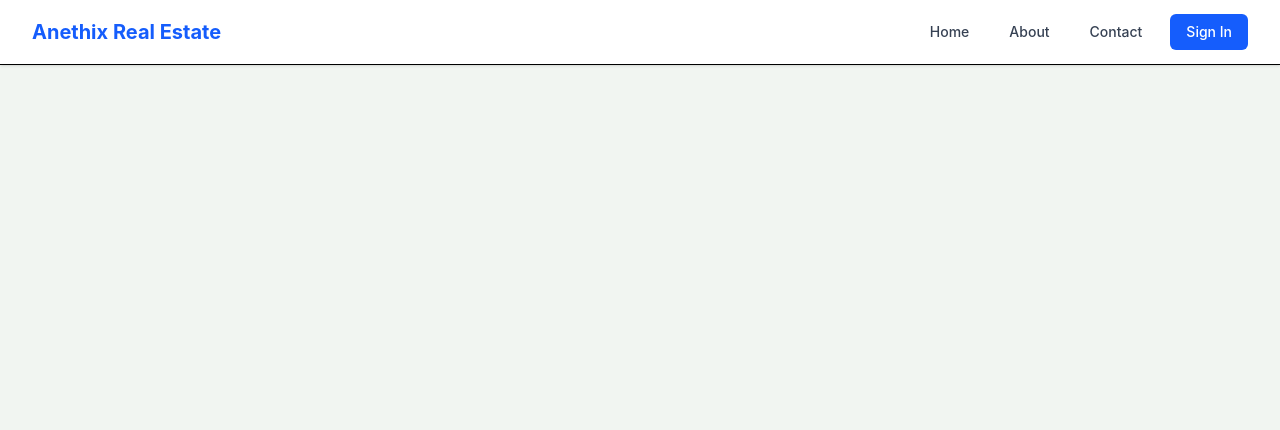
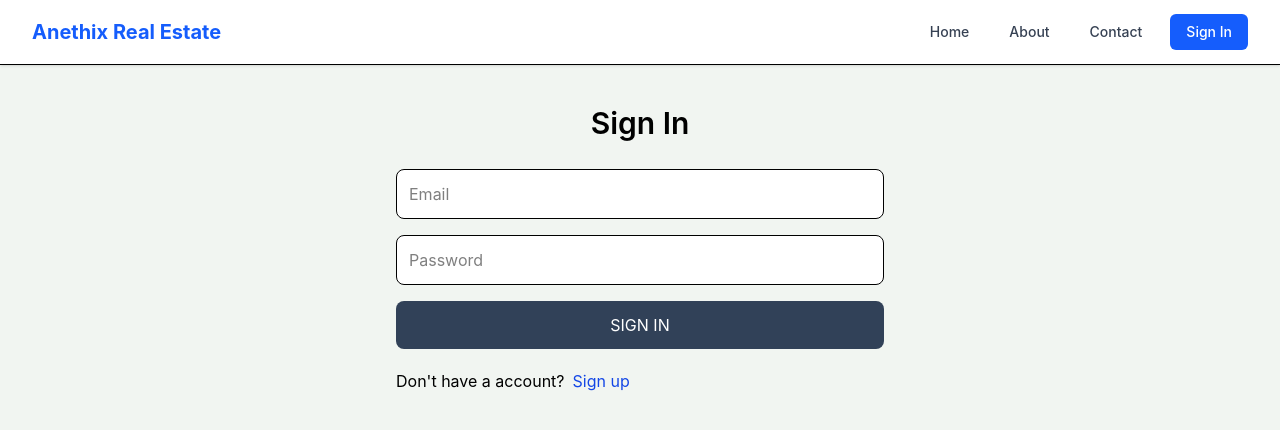
Before and after one commit to MasterchiefSameer/Anethix_Intern_Real_Estate_Website_1, a React (Vite) app in the folder client/: page /sign-in in a window 1280 px wide. Shown: the top 430 px of the page. Built offline with nearby package versions, Linux system fonts and the light colour scheme.

Commit message:
Create signin page and api, install redux toolkit and made changes on app file

```diff
--- a/client/package.json
+++ b/client/package.json
@@ -10,6 +10,7 @@
     "preview": "vite preview"
   },
   "dependencies": {
+    "@reduxjs/toolkit": "^2.12.0",
     "@tailwindcss/postcss": "^4.3.2",
     "@tailwindcss/vite": "^4.3.2",
     "bcryptjs": "^3.0.3",
@@ -18,6 +19,7 @@
     "postcss": "^8.5.17",
     "react": "^19.2.7",
     "react-dom": "^19.2.7",
+    "react-redux": "^9.3.0",
     "react-router-dom": "^7.18.1",
     "sonner": "^2.0.7",
     "tailwind-merge": "^3.6.0",
--- a/client/src/App.jsx
+++ b/client/src/App.jsx
@@ -10,7 +10,7 @@
 import About from './pages/Customer/About'
 import Contact from './pages/Customer/Contact'
 // import Login from './pages/Customer/Login'
-// import SignIn from './pages/Auth/SignIn'
+import SignIn from './pages/Auth/SignIn'
 // import Register from './pages/Customer/Register'
 import SignUp from './pages/Auth/SignUp'
 import Header from './components/Header'
@@ -29,7 +29,7 @@
         <Route path='/about' element={<About />} />
         <Route path='/contact' element={<Contact />} />
         {/* <Route path='/login' element={<Login />} /> */}
-        {/* <Route path='/sign-in' element={<SignIn />} /> */}
+        <Route path='/sign-in' element={<SignIn />} />
         <Route path='/sign-up' element={<SignUp />} />
       </Routes>
     </BrowserRouter>
--- a/client/src/main.jsx
+++ b/client/src/main.jsx
@@ -11,9 +11,13 @@
 import { createRoot } from 'react-dom/client'
 import './index.css'
 import App from './App.jsx'
+import { store } from './redux/store.js';
+import { Provider } from 'react-redux'
 
 createRoot(document.getElementById('root')).render(
-  <StrictMode>
-    <App />
-  </StrictMode>,
+  // <StrictMode>
+    <Provider store={store}>
+      <App />
+    </Provider>
+  // </StrictMode>,
 )
--- a/client/src/pages/Auth/SignIn.jsx
+++ b/client/src/pages/Auth/SignIn.jsx
@@ -1,9 +1,94 @@
 import React from 'react'
+import { useState } from 'react';
+import { useDispatch, useSelector } from 'react-redux';
+import {
+  signInStart,
+  signInSuccess,
+  signInFailure
+} from '../../redux/user/userSlice.js'
+import { Link, useNavigate } from 'react-router-dom'
 
-const SignIn = () => {
+export default function SignIn() {
+  const [formData, setFormData] = useState({}); // set up usestate to storing the data from the form
+  // const [error, setError] = useState(null); // for error message
+  // const [loading, setLoading] = useState(false); // for loading button
+  const { loading, error } = useSelector((state) => state.user); // show loading and error message from global state, name called user
+  const navigate = useNavigate();
+  const dispatch = useDispatch();
+  const handleChange = (e) => {
+    setFormData({
+      ...formData,
+      [e.target.id] : e.target.value,
+    });
+  };
+  // console.log(formData); //show all data in console
+  const handleSubmit = async (e) => {
+    e.preventDefault();
+   try{
+    //remove this and use signInStart
+    // setLoading(true);
+    dispatch(signInStart());
+    const res = await fetch('/api/auth/signin', {
+      method: 'POST',
+      headers: {
+        'Content-Type': 'application/json',
+      },
+      body: JSON.stringify(formData),
+    });
+    const data = await res.json();
+    // console.log(data); // show the database response in console of browser
+     if (data.success === false) {
+        // setLoading(false);
+        // setError(data.message);
+        dispatch(signInFailure(data.message)); //show error message
+        return;
+      }
+      // setLoading(false);
+      // setError(null);
+      dispatch(signInSuccess(data)); // show data
+      navigate('/');
+    } catch (error) {
+      // setLoading(false);
+      // setError(error.message);
+      dispatch(signInFailure(error.message));
+    }
+  };
+  console.log(formData); //show all data in console of browser
   return (
-    <div>SignIn</div>
+    <div className='p-3 max-w-lg mx-auto'>
+      <h1 className='text-3xl text-center font-semibold my-7'>
+        Sign In
+      </h1>
+      <form onSubmit={handleSubmit} className='flex flex-col gap-4'>
+        <input type="email"
+          placeholder="Email"
+          className='border p-3 rounded-lg bg-white'
+          id='email'
+          onChange={handleChange}
+          />
+        <input type="password"
+          placeholder="Password"
+          className='border p-3 rounded-lg bg-white'
+          id='password'
+          onChange={handleChange}
+          />
+
+        <button disabled={loading}
+          className='bg-slate-700 text-white p-3 rounded-lg
+        uppercase hover:opacity-95 disabled:opacity-80
+        transition duration-300'>{loading ? 'Creating....' : 'Sign in'}
+        </button>
+      </form>
+      <div className='flex gap-2 mt-5'>
+        <p>Don't have a account?</p>
+        <Link to="/sign-up">
+          <span className='text-blue-700 hover:underline'>
+            Sign up
+          </span>
+        </Link>
+      </div>
+      {error && <p className='text-red-500 mt-5'>{error}</p>}
+    </div>
+
   )
 }
-
-export default SignIn
--- a/client/src/pages/Auth/SignUp.jsx
+++ b/client/src/pages/Auth/SignUp.jsx
@@ -10,13 +10,13 @@
   const handleChange = (e) => {
     setFormData({
       ...formData,
-      [e.target.id] : e.target.value,
+      [e.target.id]: e.target.value,
     });
   };
   // console.log(formData); //show all data in console
   const handleSubmit = async (e) => {
     e.preventDefault();
-   try{
+    try {
       setLoading(true);
       const res = await fetch('/api/auth/signup', {
         method: 'POST',
@@ -47,15 +47,34 @@
         Sign Up
       </h1>
       <form onSubmit={handleSubmit} className='flex flex-col gap-4'>
-        <input type="text" placeholder="username"
-          className='border p-3 rounded-lg bg-white' id='username' onChange={handleChange}  />
-        <input type="email" placeholder="email"
-          className='border p-3 rounded-lg bg-white' id='email' onChange={handleChange} />
-        <input type="password" placeholder="password"
-          className='border p-3 rounded-lg bg-white' id='password'onChange={handleChange}  />
-        <button disabled = {loading} className='bg-slate-700 text-white p-3 rounded-lg
-        uppercase hover:opacity-95 disabled:opacity-80 transition
-         duration-300'>{loading ? 'Creating....' : 'Sign up'}</button>
+        <input
+          type="text"
+          placeholder="Username"
+          className='border p-3 rounded-lg bg-white'
+          id='username'
+          onChange={handleChange}
+          />
+        <input
+          type="email"
+          placeholder="Email"
+          className='border p-3 rounded-lg bg-white'
+          id='email'
+          onChange={handleChange}
+          />
+
+        <input
+          type="password"
+          placeholder="Password"
+          className='border p-3 rounded-lg bg-white'
+          id='password'
+          onChange={handleChange}
+          />
+
+        <button disabled={loading}
+          className='bg-slate-700 text-white p-3 rounded-lg
+        uppercase hover:opacity-95 disabled:opacity-80
+        transition duration-300'>{loading ? 'Creating....' : 'Sign up'}
+        </button>
       </form>
       <div className='flex gap-2 mt-5'>
         <p>Have an account?</p>
--- /dev/null
+++ b/client/src/redux/store.js
@@ -0,0 +1,12 @@
+import { configureStore } from '@reduxjs/toolkit';
+import userReducer from './user/userSlice.js';
+
+export const store = configureStore({
+    reducer: {
+        user: userReducer, // use this reducer in store.js
+    },
+    middleware: (getDefaultMiddleware) =>
+      getDefaultMiddleware({
+        serializableCheck: false,
+    }),
+});
--- /dev/null
+++ b/client/src/redux/user/userSlice.js
@@ -0,0 +1,31 @@
+import { createSlice } from '@reduxjs/toolkit';
+
+const initialState = {
+  currentUser: null,
+  error: null,
+  loading: false,
+};
+
+const userSlice = createSlice({
+  name: 'user',
+  initialState,
+  reducers: {
+    signInStart: (state) => {
+      state.loading = true; // make loading true
+    },
+    signInSuccess: (state, action) => { // action is the data we get it
+      state.currentUser = action.payload; // the data we get
+      state.loading = false; // make loading false
+      state.error = null; // make error null
+    },
+    signInFailure: (state, action) => { // action is the data we get it
+      state.error = action.payload; // the error we get
+      state.loading = false; // make loading false
+    },
+
+  },
+});
+
+export const { signInStart, signInSuccess, signInFailure } = userSlice.actions; // use this function in other places
+
+export default userSlice.reducer; //use this reducer in store.js
```
Also changed, not shown: client/src/components/Header.jsx (line endings or trailing spaces), 2 other files (tests, documents, lock files or other folders). Lines whose indentation alone changed are shown as unchanged.
